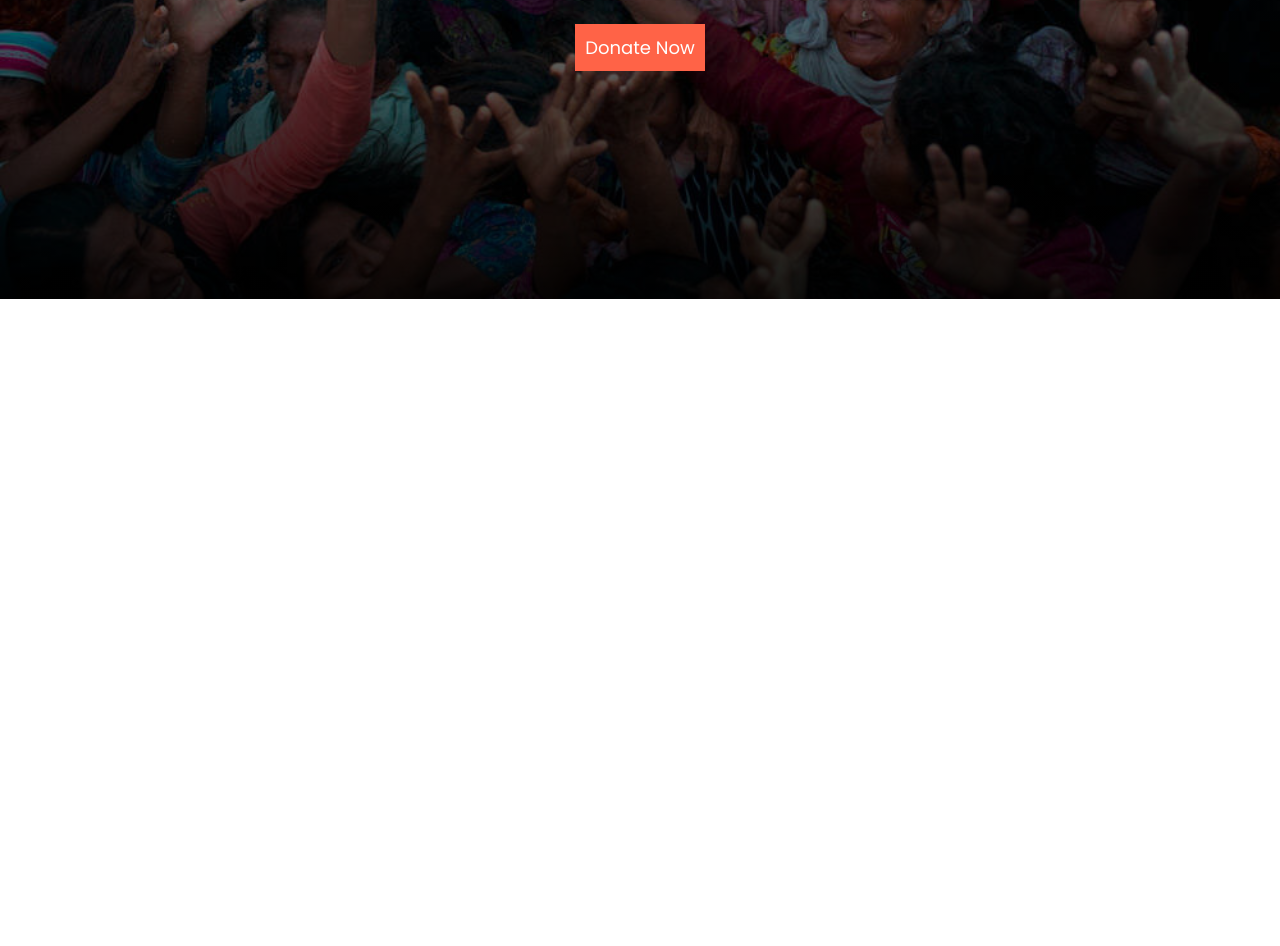
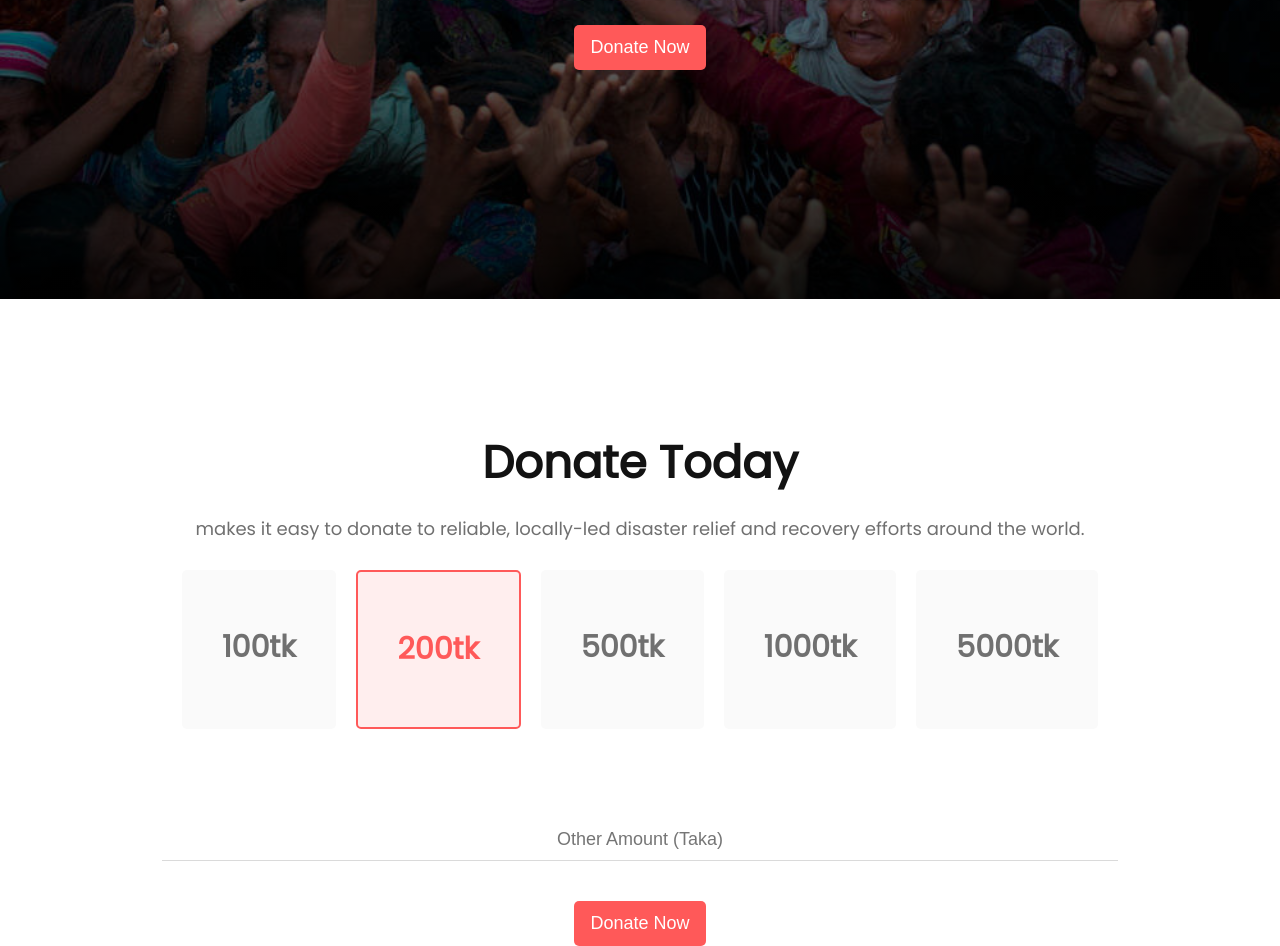
Before and after one commit to faruk-mahfuj/donate-today, a plain HTML site: page index.html in a window 1280 px wide. Shown: the part 501-1447 px from the top of the page. Before the commit the page ends 800 px from the top, so only its background shows below. Drawn offline with Linux system fonts and the light colour scheme.

Commit message:
donate-today section added

```diff
--- a/index.html
+++ b/index.html
@@ -20,7 +20,35 @@
             <p>Donate Today connects nonprofits, donors, and companies in nearly every country in the world. We help
                 fellow
                 nonprofits access the funding, tools, training, and support they need to serve their communities.</p>
-            <a class="btn" href="">Donate Now</a>
+            <button>Donate Now</button>
+        </div>
+    </section>
+
+    <!-- Donate Today Section -->
+    <section class="donate-today-section">
+        <div class="donate-today-container">
+            <h2>Donate Today</h2>
+            <p>makes it easy to donate to reliable, locally-led disaster relief and recovery efforts around the world.
+            </p>
+            <div class="tk-card-container">
+                <div class="tk-card-item">
+                    <p>100tk</p>
+                </div>
+                <div id="tk-card-item-red">
+                    <p>200tk</p>
+                </div>
+                <div class="tk-card-item">
+                    <p>500tk</p>
+                </div>
+                <div class="tk-card-item">
+                    <p>1000tk</p>
+                </div>
+                <div class="tk-card-item">
+                    <p>5000tk</p>
+                </div>
+            </div>
+            <input type="text" name="" id="amount" placeholder="Other Amount (Taka)">
+            <button>Donate Now</button>
         </div>
     </section>
 </body>
--- a/style.css
+++ b/style.css
@@ -4,6 +4,34 @@ body {
     font-family: 'Poppins', sans-serif;
 }
 
+p {
+    font-weight: 400;
+    font-size: 18px;
+    color: #707070;
+}
+
+h2 {
+    font-weight: 700;
+    font-size: 45px;
+    color: #121212;
+    margin: 0%;
+    margin-top: 130px;
+
+}
+
+button {
+    background-color: rgba(255, 89, 89, 1);
+    color: white;
+    padding: 12px 16px;
+    font-size: 18px;
+    text-align: center;
+    margin: auto;
+    margin-top: 10px;
+    border-radius: 5px;
+    border: none;
+}
+
+/* Hero Section */
 .hero-section {
     width: 100vw;
     height: 100vh;
@@ -12,7 +40,6 @@ body {
     background-size: cover;
     display: flex;
     align-items: center;
-    justify-content: center;
 
 }
 
@@ -36,13 +63,57 @@ body {
     font-size: 18px;
 }
 
-.btn {
-    background-color: tomato;
-    color: white;
+
+/* Donate Today Section */
+.donate-today-section {
+    display: flex;
+    justify-content: center;
+}
+
+.donate-today-container {
+    display: flex;
+    flex-direction: column;
+    align-items: center;
+}
+
+.tk-card-container {
+    display: flex;
+}
+
+.tk-card-item {
+    padding: 25px 40px;
+    margin: 10px;
+    background: #FAFAFA;
+    border-radius: 5px;
+}
+
+#tk-card-item-red {
+    padding: 25px 40px;
+    margin: 10px;
+    background: #FFEEEE;
+    border: 2px solid rgba(255, 89, 89, 1);
+    border-radius: 5px;
+}
+
+.tk-card-item p {
+    font-weight: 700;
+    font-size: 30px;
+    color: #707070;
+}
+
+#tk-card-item-red p {
+    font-weight: 700;
+    font-size: 30px;
+    color: rgba(255, 89, 89, 1);
+}
+
+#amount {
+    width: 100%;
+    margin-top: 80px;
+    margin-bottom: 30px;
     padding: 10px;
-    text-decoration: none;
+    border: none;
+    border-bottom: 1px solid #DADADA;
     font-size: 18px;
     text-align: center;
-    margin: auto;
-    margin-top: 10px;
 }
```
